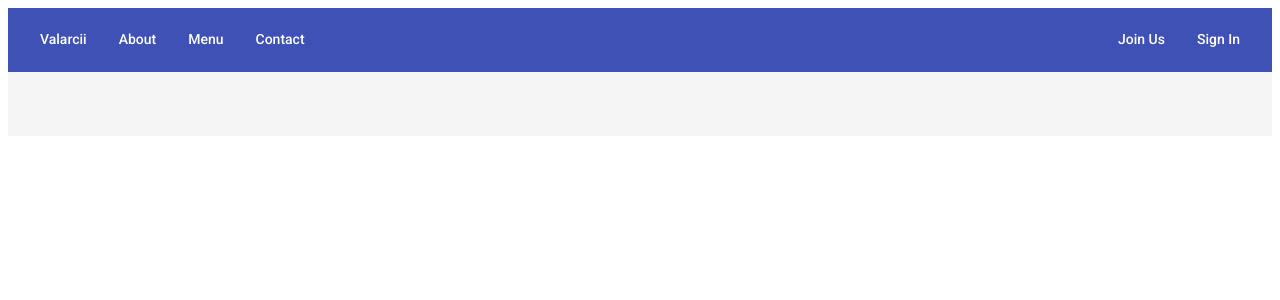
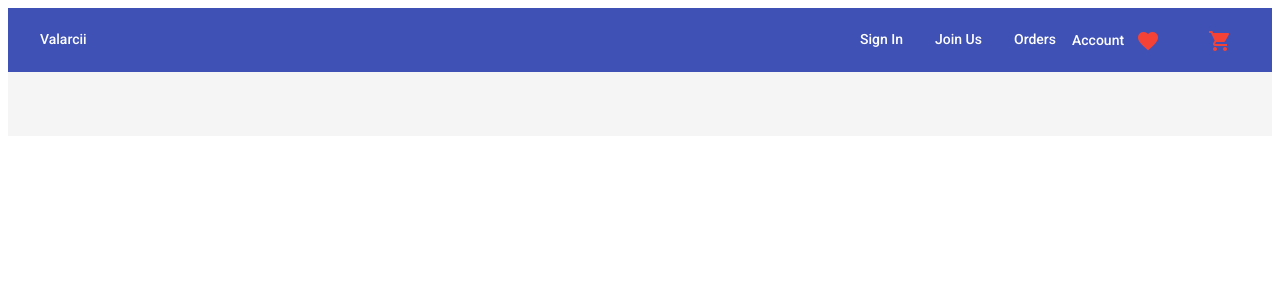
Before and after one commit to tangani/Mezzio-AngularTS, an Angular app in the folder online-shop/: page / in a window 1280 px wide. Shown: the top 300 px of the page. Built offline with nearby package versions, Linux system fonts and the light colour scheme; no server answers.

Commit message:
Added all necessary buttons to the header

```diff
--- a/online-shop/src/app/header/header.component.html
+++ b/online-shop/src/app/header/header.component.html
@@ -1,11 +1,45 @@
 <mat-toolbar color="primary">
   <a mat-button routerLink='#' routerLinkActive="active"><span class="fa fa-home fa-lg"></span> Valarcii</a>
-  <a mat-button routerLink='#'  routerLinkActive="active"><span class="fa fa-info fa-lg"></span> About</a>
-  <a mat-button routerLink='#' routerLinkActive="active"><span class="fa fa-list fa-lg"></span> Menu</a>
-  <a mat-button routerLink='#' routerLinkActive="active"><span class="fa fa-address-card fa-lg"></span> Contact</a>
   <span class="flex-spacer"></span>
+  <a mat-button (click)="openLoginForm()"><span class="fa fa-sign-in fa-lg"></span>Sign In</a>
   <a mat-button (click)="openRegisterForm()"><span class="fa fa-sign-in fa-lg"></span>Join Us</a>
-  <a mat-button (click)="openLoginForm()"><span class="fa fa-sign-in fa-lg"></span>Sign In</a>
+  <a mat-button routerLink='#'  routerLinkActive="active"><span class="fa fa-info fa-lg"></span> Orders</a>
+  <a>
+    <span class="fa fa-list fa-lg">
+      <button mat-icon-button [matMenuTriggerFor]="menu" #menuTrigger="matMenuTrigger" (mouseover)="menuTrigger.openMenu()">
+        Account
+      </button>
+      <mat-menu #menu="matMenu" [overlapTrigger]="false">
+      <span (mouseleave)="menuTrigger.closeMenu()">
+        <button mat-menu-item>
+          <mat-icon>home</mat-icon>
+          <span>Home</span>
+        </button>
+        <button mat-menu-item>
+          <mat-icon>people_outline</mat-icon>
+          <span>Connecting</span>
+        </button>
+        <button mat-menu-item>
+          <mat-icon>videocam</mat-icon>
+          <span>Let's talk</span>
+        </button>
+        <button mat-menu-item>
+          <mat-icon>exit_to_app</mat-icon>
+          <span>Logout</span>
+        </button>
+      </span>
+      </mat-menu>
+    </span>
+  </a>
+
+  <a mat-button routerLink='#' routerLinkActive="active"><span class="fa fa-list fa-lg"></span> <button mat-icon-button color="warn" aria-label="Example icon button with a heart icon">
+    <mat-icon>favorite</mat-icon>
+  </button></a>
+
+  <a mat-button routerLink='#' routerLinkActive="active"><span class="fa fa-address-card fa-lg"></span> <button mat-icon-button color="warn" aria-label="Example icon button with a heart icon">
+    <mat-icon>shopping_cart</mat-icon>
+  </button></a>
+
 </mat-toolbar>
 <mat-toolbar>
 
```
